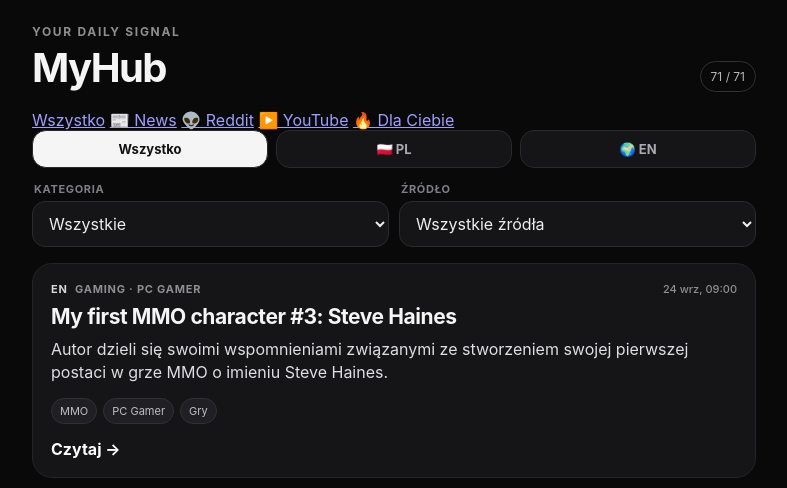
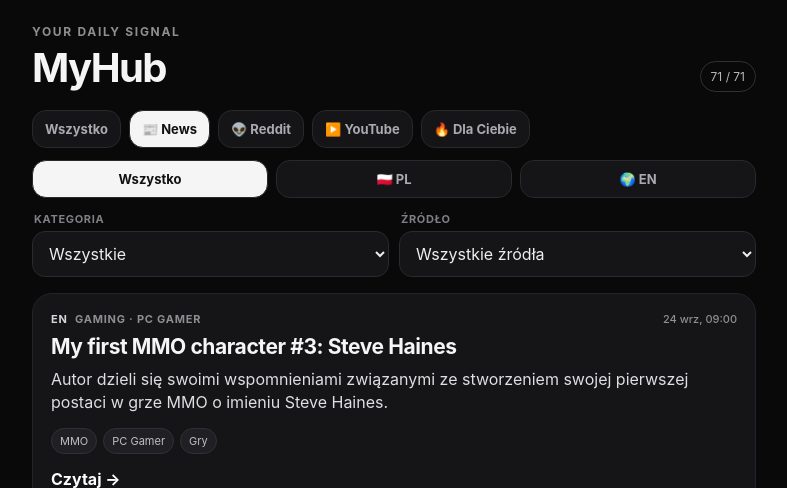
Before and after one commit to MikolajGrzelak/MyHub, a Flask app: page /?section=news in a window 1280 px wide. Shown: the top 488 px of the page, without its empty margins (246-1033 px from the left). Run offline with Flask 3, Linux system fonts and the light colour scheme.

Commit message:
Style hub source sections

```diff
--- a/static/css/app.css
+++ b/static/css/app.css
@@ -36,3 +36,10 @@ h1 { margin: 0; font-size: 40px; letter-spacing: -.04em; }
   .reset { grid-column: auto; }
   .meta { align-items: flex-start; }
 }
+
+.section-tabs { display:flex; gap:8px; overflow-x:auto; margin-bottom:12px; scrollbar-width:none; }
+.section-tabs::-webkit-scrollbar { display:none; }
+.section-tab { flex:0 0 auto; padding:10px 12px; border-radius:14px; background:#151517; border:1px solid #28282d; color:#aaaab0; text-decoration:none; font-weight:700; font-size:13px; }
+.section-tab.active { background:#f5f5f5; color:#111; }
+.match { margin:0 0 12px; color:#ffd76a; font-size:12px; font-weight:700; }
+.thumb { width:100%; border-radius:14px; margin:0 0 14px; display:block; }
```
